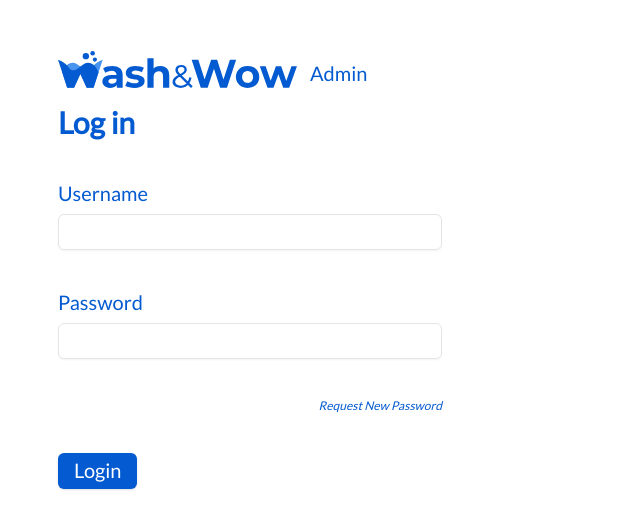
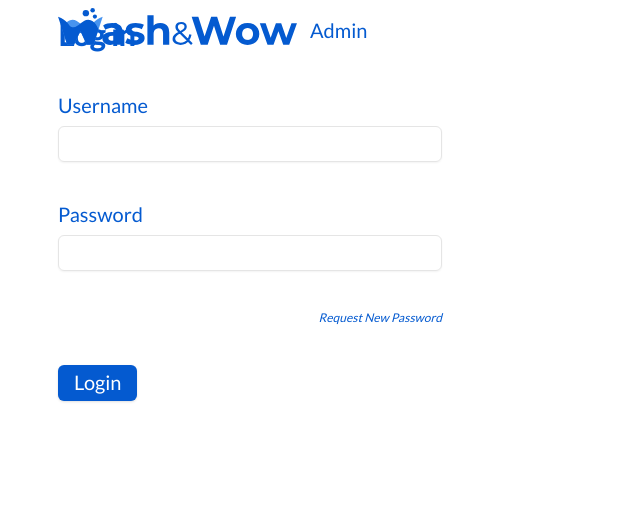
Before and after one commit to Helixu38/Wash-Wow-Landing-Page, a Next.js app: page /admin in a window 1280 px wide. Shown: the top 528 px of the page, without its empty margins (0-640 px from the left). Built offline with nearby package versions, Linux system fonts and the light colour scheme.

Commit message:
feat: implement admin sidebar and change layout

```diff
--- /dev/null
+++ b/app/admin/dashboard/layout.tsx
@@ -0,0 +1,88 @@
+import {
+  NavLink,
+  Sidebar,
+  SidebarBody,
+  SidebarLink,
+} from "@/components/ui/sidebar";
+import { cn } from "@/lib/utils";
+import {
+  IconArrowLeft,
+  IconBell,
+  IconBrandTabler,
+  IconCalendarEvent,
+  IconDeviceIpadPin,
+  IconPlant,
+  IconSettings,
+  IconUsers,
+} from "@tabler/icons-react";
+import { ReactNode } from "react";
+
+export default async function Layout({ children }: { children: ReactNode }) {
+  return (
+    <div
+      className={cn(
+        "mx-auto mt-16 flex w-full flex-1 flex-col overflow-hidden border border-neutral-200 bg-gray-100 dark:border-neutral-700 dark:bg-neutral-800 md:flex-row",
+        "h-screen",
+      )}
+    >
+      <Sidebar>
+        <SidebarBody className="justify-between gap-10">
+          <div className="flex flex-1 flex-col overflow-y-auto overflow-x-hidden pt-5 md:pt-0">
+            <div className="mt-8 flex h-[calc(100vh-6rem)] flex-col gap-2 overflow-y-auto ps-2">
+              {links.map((link, idx) => (
+                <SidebarLink key={idx} link={link} />
+              ))}
+            </div>
+          </div>
+        </SidebarBody>
+      </Sidebar>
+
+      <div className="flex h-[calc(100vh-4rem)] w-full flex-1 flex-col gap-2 overflow-y-auto rounded-tl-2xl border border-neutral-200 bg-white p-2 dark:border-neutral-700 dark:bg-neutral-900 md:p-10">
+        {children}
+      </div>
+    </div>
+  );
+}
+
+const links: NavLink[] = [
+  {
+    label: "Dashboard",
+    href: "/dashboard",
+    icon: <IconBrandTabler className="h-5 w-5 flex-shrink-0" />,
+  },
+  {
+    label: "Users",
+    href: "/dashboard/users",
+    icon: <IconUsers className="h-5 w-5 flex-shrink-0" />,
+  },
+  {
+    label: "Crops",
+    href: "/dashboard/crops",
+    icon: <IconPlant className="h-5 w-5 flex-shrink-0" />,
+  },
+  {
+    label: "Orders",
+    href: "/dashboard/orders",
+    icon: <IconDeviceIpadPin className="h-5 w-5 flex-shrink-0" />,
+  },
+  {
+    label: "Booking",
+    href: "/dashboard/booking",
+    icon: <IconCalendarEvent className="h-5 w-5 flex-shrink-0" />,
+  },
+  {
+    label: "Notifications",
+    href: "/dashboard/notifications",
+    icon: <IconBell className="h-5 w-5 flex-shrink-0" />,
+  },
+  {
+    label: "Settings",
+    href: "/dashboard/settings",
+    icon: <IconSettings className="h-5 w-5 flex-shrink-0" />,
+  },
+  {
+    label: "Logout",
+    href: "/logout",
+    icon: <IconArrowLeft className="h-5 w-5 flex-shrink-0" />,
+  },
+];
--- a/app/admin/dashboard/page.tsx
+++ b/app/admin/dashboard/page.tsx
@@ -1,12 +1,6 @@
 import Dashboard from "@/components/admin/dashboard/page";
-import AdminNavbar from "@/components/navigation/adminnavbar";
-import React from "react";
 
-export default function page() {
-  return (
-    <>
-      <AdminNavbar />
-      <Dashboard></Dashboard>
-    </>
-  );
-}
+const DashboardPage = async () => {
+  return <Dashboard></Dashboard>;
+};
+export default DashboardPage;
--- /dev/null
+++ b/app/admin/layout.tsx
@@ -0,0 +1,43 @@
+import AdminNavbar from "@/components/navigation/adminnavbar";
+import localFont from "next/font/local";
+
+const defaultUrl = process.env.VERCEL_URL
+  ? `https://${process.env.VERCEL_URL}`
+  : "https://localhost:3000";
+
+export const metadata = {
+  metadataBase: new URL(defaultUrl),
+  title: "HoverSprite",
+  description: "The all-in-one management solution for spraying at scale.",
+};
+
+const lato = localFont({
+  src: "../fonts/lato-regular.woff",
+  variable: "--font-lato-sans",
+  weight: "400",
+});
+
+export default async function RootLayout({
+  children,
+}: {
+  children: React.ReactNode;
+}) {
+  return (
+    <html
+      lang="en"
+      className={`${lato.variable} antialiased`}
+      suppressHydrationWarning
+    >
+      <head>
+        <title>Wash&Wow</title>
+        <link rel="icon" href="/favicon.ico" sizes="any" />
+      </head>
+      <body className="bg-background text-foreground">
+        <main className="flex min-h-screen w-screen flex-col">
+          <AdminNavbar />
+          {children}
+        </main>
+      </body>
+    </html>
+  );
+}
--- a/app/admin/page.tsx
+++ b/app/admin/page.tsx
@@ -1,11 +1,9 @@
 import LoginForm from "@/components/admin/login/page";
-import AdminNavbar from "@/components/navigation/adminnavbar";
 import React from "react";
 
 export default function page() {
   return (
     <>
-      <AdminNavbar />
       <LoginForm></LoginForm>
     </>
   );
--- a/app/globals.css
+++ b/app/globals.css
@@ -14,6 +14,65 @@ body {
 
 @layer base {
   :root {
+    --background: 0 60% 98%;
+    --foreground: 0 0% 0%;
+    --card: 0 0% 100%;
+    --card-foreground: 0 0% 3.9%;
+    --popover: 0 0% 100%;
+    --popover-foreground: 0 0% 3.9%;
+    --primary: 135 26% 28%;
+    --primary-foreground: 0 0% 98%;
+    --secondary: 158 66% 41%;
+    --secondary-foreground: 0 60% 98%;
+    --muted: 0 0% 96.1%;
+    --muted-foreground: 0 0% 45.1%;
+    --accent: 51 81% 57%;
+    --accent-foreground: 0 0% 0%;
+    --destructive: 0 84.2% 60.2%;
+    --destructive-foreground: 0 0% 98%;
+    --border: 0 0% 89.8%;
+    --input: 0 0% 89.8%;
+    --ring: 0 0% 3.9%;
     --radius: 0.5rem;
+    --chart-1: 12 76% 61%;
+    --chart-2: 173 58% 39%;
+    --chart-3: 197 37% 24%;
+    --chart-4: 43 74% 66%;
+    --chart-5: 27 87% 67%;
+  }
+
+  .dark {
+    --background: 0 60% 2%;
+    --foreground: 0 0% 100%;
+    --card: 0 0% 3.9%;
+    --card-foreground: 0 0% 98%;
+    --popover: 0 0% 3.9%;
+    --popover-foreground: 0 0% 98%;
+    --primary: 135 26% 28%;
+    --primary-foreground: 0 0% 98%;
+    --secondary: 158 66% 41%;
+    --secondary-foreground: 0 60% 98%;
+    --muted: 0 0% 14.9%;
+    --muted-foreground: 0 0% 63.9%;
+    --accent: 51 81% 57%;
+    --accent-foreground: 0 0% 0%;
+    --destructive: 0 62.8% 30.6%;
+    --destructive-foreground: 0 0% 98%;
+    --border: 0 0% 14.9%;
+    --input: 0 0% 14.9%;
+    --ring: 0 0% 83.1%;
+    --chart-1: 220 70% 50%;
+    --chart-2: 160 60% 45%;
+    --chart-3: 30 80% 55%;
+    --chart-4: 280 65% 60%;
+    --chart-5: 340 75% 55%;
   }
 }
+
+::-webkit-scrollbar {
+  display: none;
+}
+
+html {
+  scrollbar-width: none; /* For Firefox */
+}
--- a/app/page.tsx
+++ b/app/page.tsx
@@ -1,14 +1,12 @@
 import Content from "@/components/hero/content";
 import ContentBottom from "@/components/hero/contentbotom";
 import Hero from "@/components/hero/hero";
-import Navbar from "@/components/navigation/navbar";
 import Footer from "@/components/ui/footer";
 import React from "react";
 
 export default function Home() {
   return (
     <>
-      <Navbar />
       <Hero></Hero>
       <Content></Content>
       <ContentBottom></ContentBottom>
--- a/components/navigation/adminnavbar.tsx
+++ b/components/navigation/adminnavbar.tsx
@@ -4,8 +4,8 @@ import { AppLogo } from "../ui/applogo";
 
 export default function AdminNavbar() {
   return (
-    <div className="w-full h-[88px] flex flex-row items-end px-4 md:px-[58px] font-medium text-xl text-primary">
-      <div className="flex items-end">
+    <div className="w-full container fixed flex md:px-[58px] font-medium text-xl text-primary">
+      <div className="flex items-end pt-2">
         <Link href={"/admin"}>
           <AppLogo />
         </Link>
--- a/components/ui/sidebar.tsx
+++ b/components/ui/sidebar.tsx
@@ -97,6 +97,7 @@ export const DesktopSidebar = ({
         }}
         onMouseEnter={() => setOpen(true)}
         onMouseLeave={() => setOpen(false)}
+        style={{ overflowY: "auto", scrollbarWidth: "none" }}
         {...props}
       >
         {children}
@@ -158,6 +159,7 @@ export const MobileSidebar = ({
 export const SidebarLink = ({
   link,
   className,
+  // eslint-disable-next-line @typescript-eslint/no-unused-vars
   handleSetPath,
   ...props
 }: {
@@ -169,8 +171,6 @@ export const SidebarLink = ({
 }) => {
   const { open, animate } = useSidebar();
   const pathname = usePathname();
-
-  return null;
 
   // Determine if this link is the current path
   const isActive =
```
